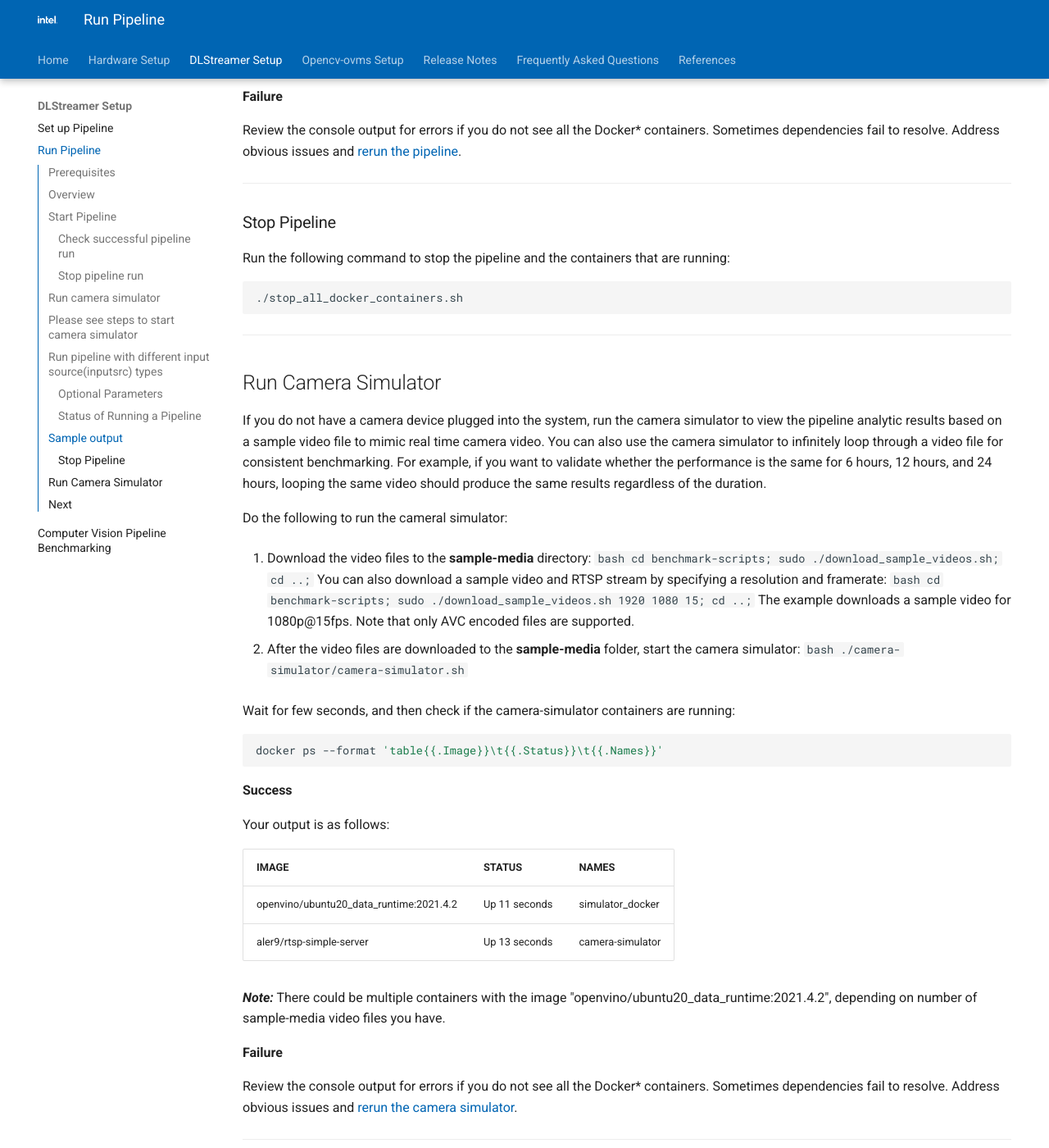
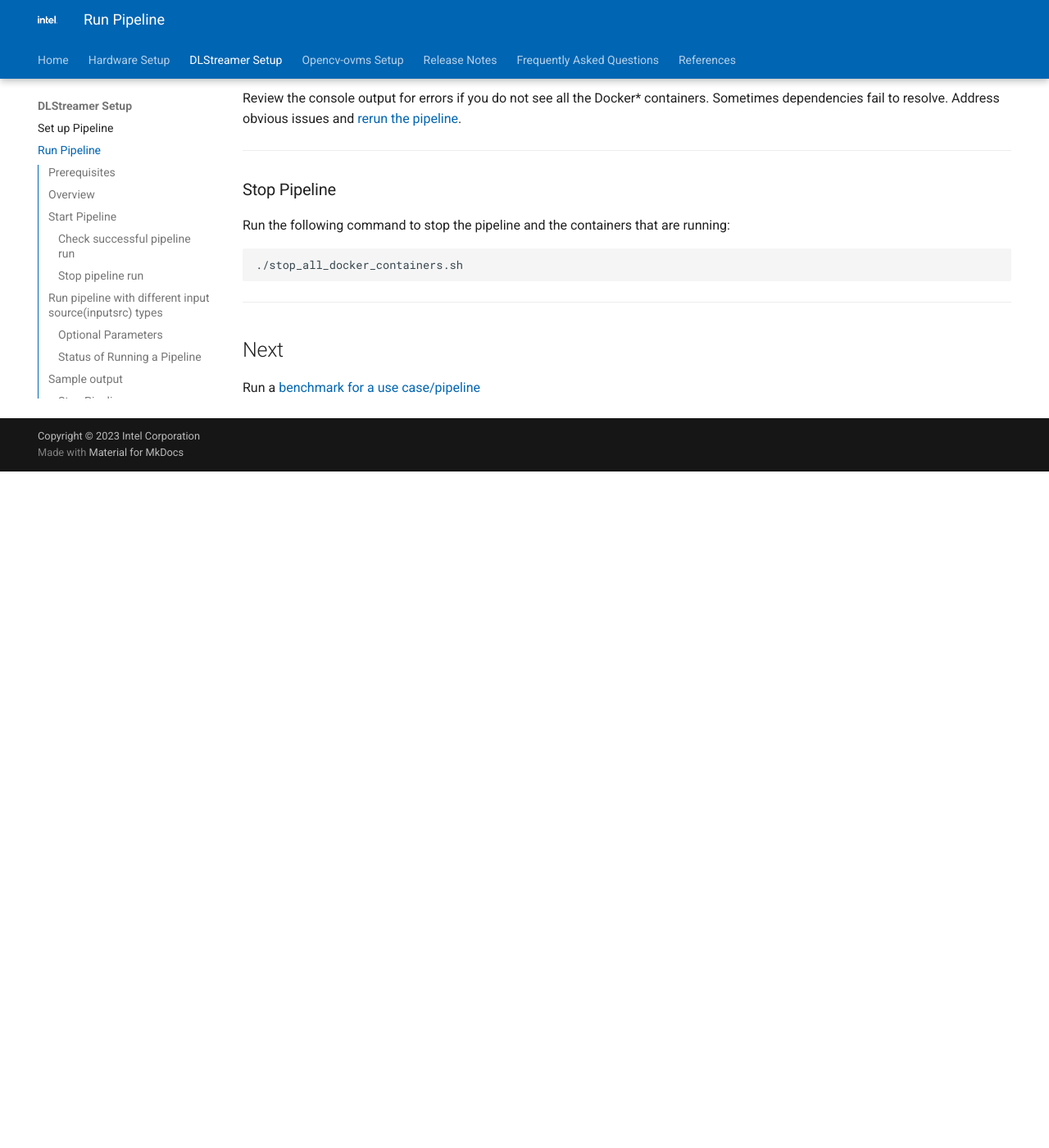
Before and after one commit to intel-retail/automated-self-checkout, an MkDocs documentation site: the page built from docs_src/pipelinerun.md, in a window 1280 px wide and 1400 px high, scrolled down 5027 px. Shown: the whole window at 82% size. Built offline with MkDocs 1.6.1 and Material for MkDocs 9.7.7, drawn with Linux system fonts in a browser that asks for light colours; comment, search, counter and statistics services are not loaded; after the commit the page ends 5602 px from its top, so only the background shows below that; some of the changed text lies outside the part shown.

Commit message:
docs: update doc for OVMS change and benchmarking
Closes: #218
Signed-off-by: Valina Li <valina.li@intel.com>

````diff
--- a/docs_src/pipelinerun.md
+++ b/docs_src/pipelinerun.md
@@ -11,37 +11,32 @@
 
 You can run the pipeline script, `docker-run.sh`, with the following input parameters:
 
-- Media type
+1. Media type
     - Camera Simulator using RTSF
     - Intel® RealSense™ Camera
     - USB Camera
     - Video File
-- Platform
+2. Platform
     - core
     - dgpu.0
     - dgpu.1
     - xeon
- - [Optional parameters](#optional-parameters)
+3. [Optional parameters](#optional-parameters)
 
- The following table lists the commands for various input combinations. Run the command based on your requirement.
-
-You have to get your choices for #1, #2, #3 above to start the pipeline run, see [details](#run-pipeline-with-different-input-sourceinputsrc-types) section below.
+Run the command based on your requirement. You have to get your choices for #1, #2, #3 above to start the pipeline run, see [details](#run-pipeline-with-different-input-sourceinputsrc-types) section below.
 
 ### Check successful pipeline run
 Once pipeline run has started, you will expect containers to be running, see [check for pipeline run success](#check-for-pipeline-run-success); For a successful run, you should expect results/ directory filled with log files and you can watch these log files grow, see [sample output log files](#sample-output).
 
 ### Stop pipeline run
-You can call `make clean-all` to stop the pipeline and all running containers, hence the results directory log files will stop growing. Below is the table of make commands you can call to clean things up per your needs:
+You can call `make clean` to stop the pipeline container, hence the results directory log files will stop growing. Below is the table of make commands you can call to clean things up per your needs:
 
-| Clean Containers Options                          | Command                         |
-| --------------------------------------------------| --------------------------------|
-| clean simulator containers                        | <pre>make clean-simulator</pre> |
-| clean sco-* containers                            | <pre>make clean</pre>           |
-| clean both simulator and self-checkout containers | <pre>make clean-all</pre>       |
+| Clean Containers Options                                         | Command                         |
+| -----------------------------------------------------------------| --------------------------------|
+| clean simulator containers                                       | <pre>make clean-simulator</pre> |
+| clean sco-* containers                                           | <pre>make clean</pre>           |
+| clean simulator and self-checkout containers and results/ folder | <pre>make clean-all</pre>       |
 
----
-## Run camera simulator
-Please see [steps to start camera simulator](./run_camera_simulator.md)
 ---
 ## Run pipeline with different input source(inputsrc) types
 Use docker-run.sh to run the pipeline, here is the table of basic scripts for each combination:
@@ -110,7 +106,13 @@
 ls -l results
 ```
 
-The **results** directory contains the **pipeline*.log** files for each pipeline/workload that is running and is the pipeline/workload current FPS (throughput) results. This directory also contains **r*.jsonl** for each of pipeline/workload that is running and is the pipeline/workload inference results.
+The **results** directory contains three types of log files:
+
+    - **pipeline#.log** files for each pipeline/workload that is running and is the pipeline/workload current FPS (throughput) results.
+    - **r#.jsonl** for each of pipeline/workload that is running and is the pipeline/workload inference results.
+    - **gst-launch_device_#.log** for gst-launch console output helping for debug; the `device` in file name can be core|dgpu|xeon.
+
+The **#** suffixed each log file name corresponding to each pipeline run index number.
 
 ## Sample output
 
@@ -197,11 +199,11 @@
 ...
 ```
 
-The **results** directory is volume mounted to the pipeline container. The log files within the **results** increase as the pipeline continues to run. You can [stop the pipeline](/pipelinerun.md#stop-pipeline-run) and the containers that are running.
+The **results** directory is volume mounted to the pipeline container. The log files within the **results** increase as the pipeline continues to run. You can [stop the pipeline](./pipelinerun.md#stop-pipeline-run) and the containers that are running.
 
 **Failure**
 
-Review the console output for errors if you do not see all the Docker* containers. Sometimes dependencies fail to resolve. Address obvious issues and [rerun the pipeline](/pipelinerun.md#Rstart-pipeline).
+Review the console output for errors if you do not see all the Docker* containers. Sometimes dependencies fail to resolve. Address obvious issues and [rerun the pipeline](./pipelinerun.md#start-pipeline).
 
 ---
 
@@ -214,50 +216,6 @@
 ```
 
 ---
-## Run Camera Simulator
-
-If you do not have a camera device plugged into the system, run the camera simulator to view the pipeline analytic results based on a sample video file to mimic real time camera video. You can also use the camera simulator to infinitely loop through a video file for consistent benchmarking. For example, if you want to validate whether the performance is the same for 6 hours, 12 hours, and 24 hours, looping the same video should produce the same results regardless of the duration.
-
-Do the following to run the cameral simulator:
-
-1. Download the video files to the **sample-media** directory:
-    ```bash
-    cd benchmark-scripts;
-    sudo ./download_sample_videos.sh;
-    cd ..;
-    ```
-   You can also download a sample video and RTSP stream by specifying a resolution and framerate:
-   ```bash
-   cd benchmark-scripts; sudo ./download_sample_videos.sh 1920 1080 15; cd ..;
-   ```
-   The example downloads a sample video for 1080p@15fps. Note that only AVC encoded files are supported.
-
-2. After the video files are downloaded to the **sample-media** folder, start the camera simulator:
-    ```bash
-    ./camera-simulator/camera-simulator.sh
-    ```
-
-Wait for few seconds, and then check if the camera-simulator containers are running:
-```bash
-docker ps --format 'table{{.Image}}\t{{.Status}}\t{{.Names}}'
-```
-
-**Success**
-
-Your output is as follows:
-
-| IMAGE                                              | STATUS                   | NAMES             |
-| -------------------------------------------------- | ------------------------ |-------------------|
-| openvino/ubuntu20_data_runtime:2021.4.2            | Up 11 seconds            | simulator_docker  |
-| aler9/rtsp-simple-server                           | Up 13 seconds            | camera-simulator  |
-
-**_Note:_** There could be multiple containers with the image "openvino/ubuntu20_data_runtime:2021.4.2", depending on number of sample-media video files you have.
-
-**Failure**
-
-Review the console output for errors if you do not see all the Docker* containers. Sometimes dependencies fail to resolve. Address obvious issues and [rerun the camera simulator](#run-camera-simulator).
-
----
 ## Next
 
 Run a [benchmark for a use case/pipeline](./pipelinebenchmarking.md)
--- a/docs_src/run_camera_simulator.md
+++ b/docs_src/run_camera_simulator.md
@@ -1,32 +1,40 @@
-Before running the below (e.g. starting the camera-simulator.sh) ensure you have downloaded video file(s) to the `sample-media` directory. Execute the commands
-```bash
-cd benchmark-scripts; sudo ./download_sample_videos.sh; cd ..;
-```
-These commands are provided as an option to download a sample video(s) and RTSP stream with the camera-simulator.  You can also specify the desired resolution and framerate e.g.
-```bash
-cd benchmark-scripts; sudo ./download_sample_videos.sh 1920 1080 15; cd ..;
-```
-for 1080p@15fps. Note that only AVC encoded files are supported.
+If you do not have a camera device plugged into the system, run the camera simulator to view the pipeline analytic results based on a sample video file to mimic real time camera video. You can also use the camera simulator to infinitely loop through a video file for consistent benchmarking. For example, if you want to validate whether the performance is the same for 6 hours, 12 hours, and 24 hours, looping the same video should produce the same results regardless of the duration.
 
-Once video files are copied/downloaded to the sample-media folder, start the camera simulator from automated-self-checkout/ directory with:
-```bash
-make run-camera-simulator
-```
+Do the following to run the cameral simulator:
 
-!!!Note Please wait for few seconds, then use below command to check if camera-simulator containers are running.
+1. Download the video files to the **sample-media** directory:
+    ```bash
+    cd benchmark-scripts;
+    sudo ./download_sample_videos.sh;
+    cd ..;
+    ```
+   You can also download a sample video and RTSP stream by specifying a resolution and framerate:
+   ```bash
+   cd benchmark-scripts; sudo ./download_sample_videos.sh 1920 1080 15; cd ..;
+   ```
+   The example downloads a sample video for 1080p@15fps. Note that only AVC encoded files are supported.
+
+2. After the video files are downloaded to the **sample-media** folder, start the camera simulator:
+    ```bash
+    ./camera-simulator/camera-simulator.sh
+    ```
+
+Wait for few seconds, and then check if the camera-simulator containers are running:
 ```bash
 docker ps --format 'table{{.Image}}\t{{.Status}}\t{{.Names}}'
 ```
 
-!!! success
-    Your output is as follows:
+**Success**
+
+Your output is as follows:
 
 | IMAGE                                              | STATUS                   | NAMES             |
 | -------------------------------------------------- | ------------------------ |-------------------|
 | openvino/ubuntu20_data_runtime:2021.4.2            | Up 11 seconds            | camera-simulator0 |
 | aler9/rtsp-simple-server                           | Up 13 seconds            | camera-simulator  |
 
-!!!Note there could be multiple containers with IMAGE "openvino/ubuntu20_data_runtime:2021.4.2", depending on number of sample-media video file you have.
+**_Note:_** There could be multiple containers with the image "openvino/ubuntu20_data_runtime:2021.4.2", depending on number of sample-media video files you have.
 
-!!! failure
-    If you do not see all of the above docker containers, look through the console output for errors. Sometimes dependencies fail to resolve and must be run again. Address obvious issues. To try again, repeat [Run camera simulator](#run-camera-simulator).
+**Failure**
+
+Review the console output for errors if you do not see all the Docker* containers. Sometimes dependencies fail to resolve. Address obvious issues and try again.
````
Also changed, not shown: other parts of docs_src/pipelinerun.md (+1 -0 lines), docs_src/OVMS/pipelinerun.md (+6 -4 lines), docs_src/pipelinebenchmarking.md (+24 -1 lines).
